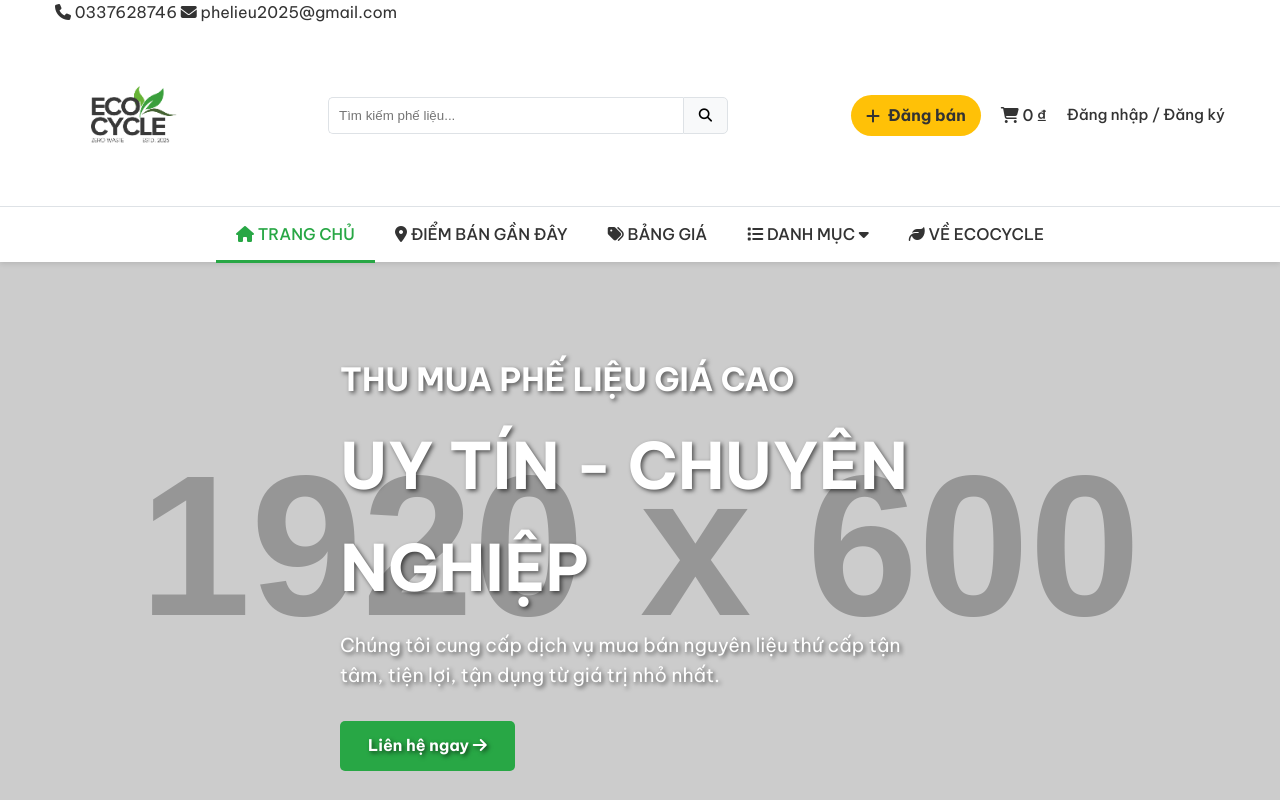
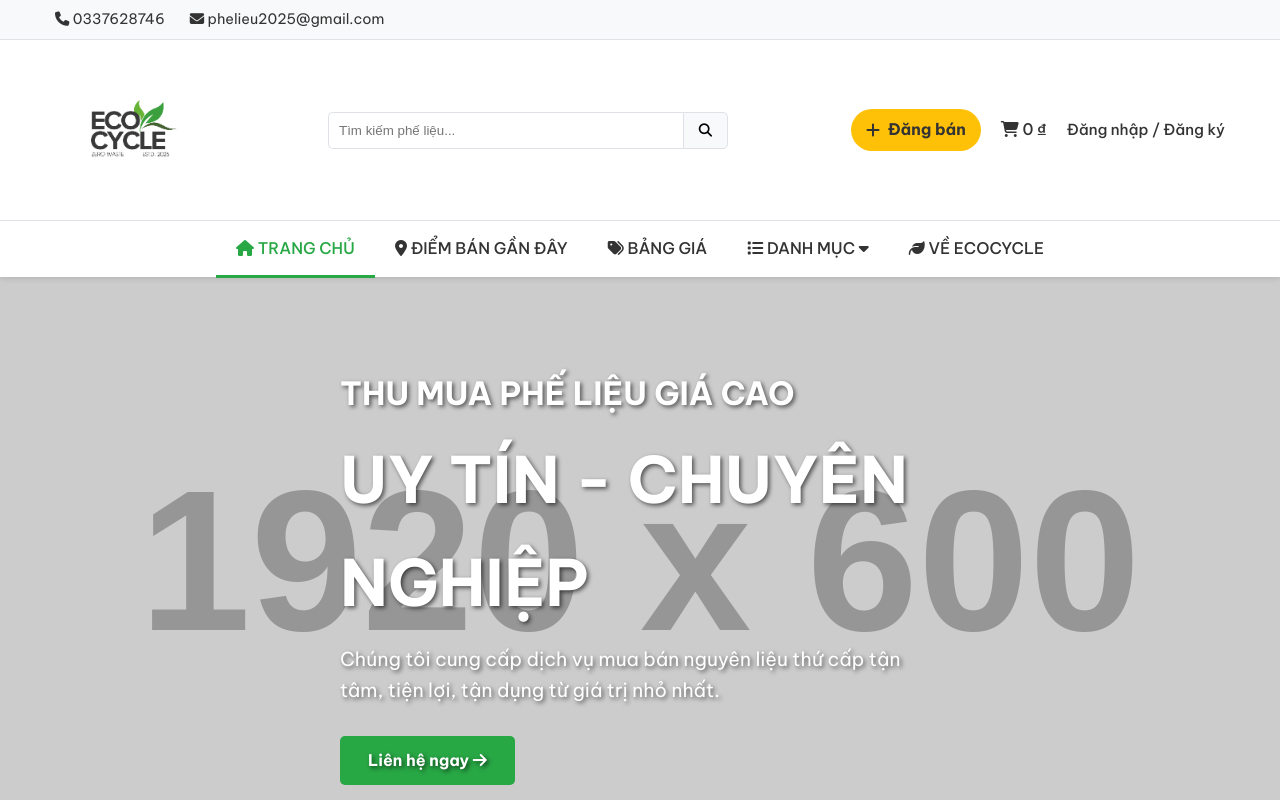
Before and after one commit to Logm12/EcoCycle, a plain HTML site: page index.html in a window 1280 px wide. Shown: the top 800 px of the page. Drawn offline with Linux system fonts and the light colour scheme; placeholder pictures from the web are drawn by us.

Commit message:
Add files via upload

```diff
--- a/css/style.css
+++ b/css/style.css
@@ -81,14 +81,28 @@ ul {
     z-index: 1000;
     width: 100%;
 }
+.header-top {
+    background-color: #f8f9fa;
+    padding: 8px 0;
+    font-size: 0.9rem;
+    border-bottom: 1px solid var(--border-color);
+}
 
+.header-top .container {
+    display: flex;
+    align-items: center;
+    justify-content: flex-start;
+}
+
+.header-top .container span:not(:last-child) {
+    margin-right: 25px;
+}
 .header-main .container {
     display: flex;
     justify-content: space-between;
     align-items: center;
     padding: 15px;
 }
-
 .logo h1 {
     color: var(--primary-color);
     margin: 0;
```
